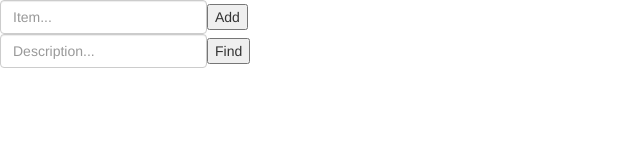
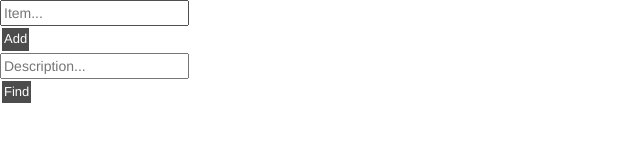
Before and after one commit to 2zillion/PutGet, a browser extension: page index.html in a window 1280 px wide. Shown: the whole page, without its empty margins (0-640 px from the left). Drawn offline with Linux system fonts and the light colour scheme.

Commit message:
UI changes

```diff
--- a/css/style.css
+++ b/css/style.css
@@ -1,3 +1,16 @@
 body {
-    width: 320px;
+    width: 220px;
 }
+
+.button {
+    background-color: #4C4c4c;
+    border: none;
+    color: white;
+    padding: 2px 2px;
+    text-align: center;
+    text-decoration: none;
+    display: inline-block;
+    font-size: 13px;
+    margin: 2px 2px;
+    cursor: pointer;
+}
--- a/index.html
+++ b/index.html
@@ -9,18 +9,23 @@
 
 <body ng-controller='todoCtrl'>
 
-    <table>
-        <tr>
-            <td><input type='text' id='new-todo' ng-model='newContent' class="form-control" placeholder="Item..." /></td>
-            <td><button ng-click="add()">Add</button></td>
-        </tr>
-        <tr>
-            <td><input type='text' id='new-desc' ng-model='newDescription' class="form-control" placeholder="Description..."
-                /></td>
-            <td><button ng-click="find()">Find</button></td>
-        </tr>
-    </table>
-
+    <div>
+        <input type='text' id='new-todo' ng-model='newContent' placeholder="Item..." />
+        <button ng-click="add()" class="button">Add</button>
+        <br>
+        <input type='text' id='new-desc' ng-model='newDescription' placeholder="Description..." />
+        <button ng-click="find()" class="button">Find</button>
+        <!--<table>
+            <tr>
+                <td><input type='text' id='new-todo' ng-model='newContent' placeholder="Item..." />
+                <button ng-click="add()" class="button">Add</button></td>
+            </tr>
+            <tr>
+                <td><input type='text' id='new-desc' ng-model='newDescription' placeholder="Description..." />
+                <button ng-click="find()" class="button">Find</button></td>
+            </tr>
+        </table>-->
+    </div>
     <script type="text/javascript" src="lib/jquery/jquery-2.1.3.min.js"></script>
     <script type="text/javascript" src="lib/angular/angular.js"></script>
     <script type="text/javascript" src="lib/bootstrap/js/bootstrap.min.js"></script>
```
